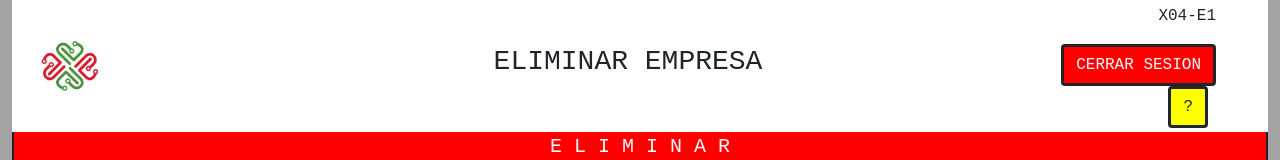
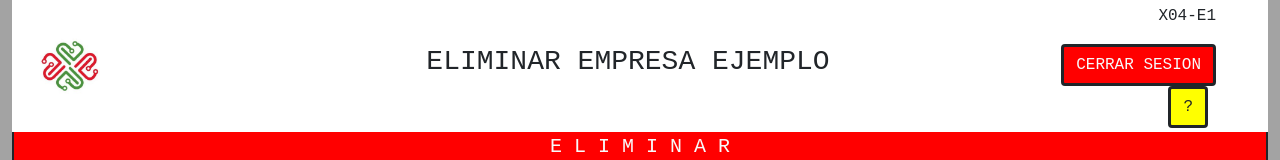
Before and after one commit to jphafelin/botsjph, a React (Vite) app: page /eliminar_empresa in a window 1280 px wide. Shown: the top 160 px of the page. Built offline with nearby package versions, Linux system fonts and the light colour scheme; no server answers.

Commit message:
31/05/2023 12:50

```diff
--- a/src/front/js/pages/EliminarEmpresa.jsx
+++ b/src/front/js/pages/EliminarEmpresa.jsx
@@ -55,7 +55,7 @@ export const EliminarEmpresa = () => {
             </Link>
           </div>
           <div className="col-8 text-center justify-content-start ">
-            <h3>ELIMINAR EMPRESA</h3>
+            <h3>ELIMINAR EMPRESA EJEMPLO</h3>
           </div>
           <div className="col-2 text-end">
             <p>X04-E1</p>
```
